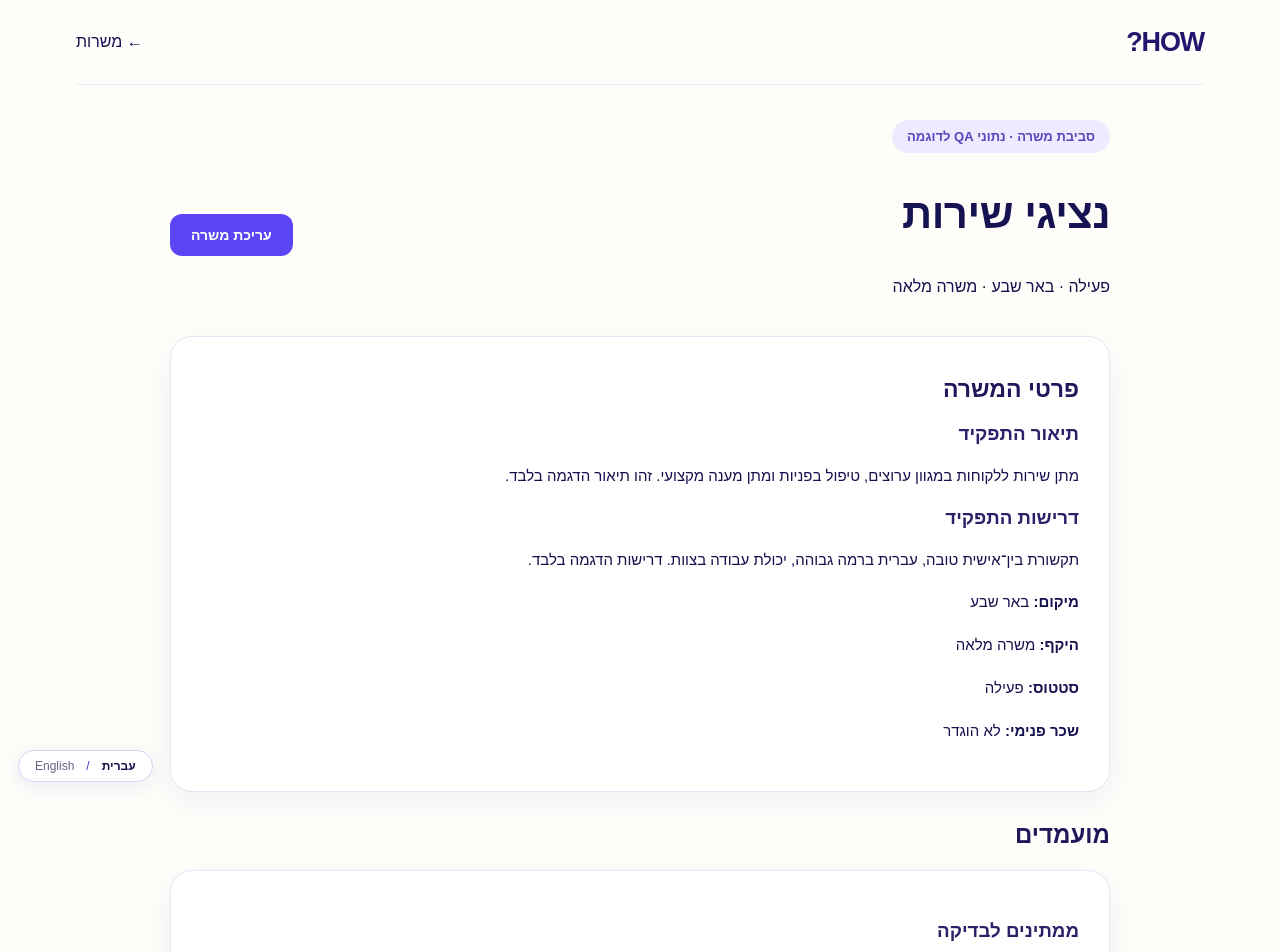
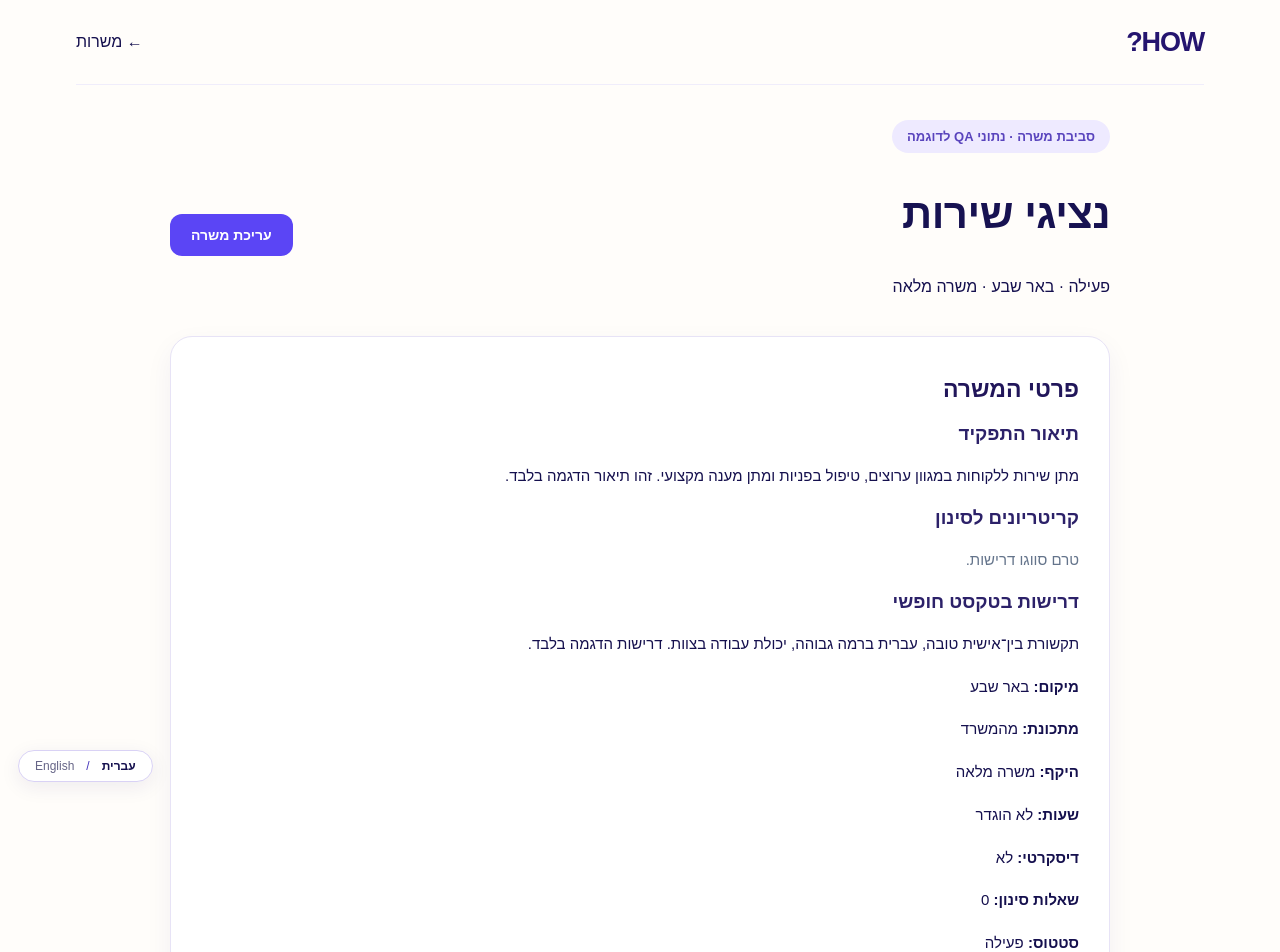
Before and after one commit to IritSel/recruitment-ai, a Next.js app: page /recruiter/jobs/1 in a window 1280 px wide. Shown: the top 952 px of the page. Built offline with nearby package versions, Linux system fonts and the light colour scheme.

Commit message:
QA: editable recruiter-controlled job criteria and screening questions

```diff
--- a/app/recruiter/jobs/1/page.tsx
+++ b/app/recruiter/jobs/1/page.tsx
@@ -3,40 +3,77 @@ import Link from "next/link";
 import {useEffect,useState} from "react";
 import {useSiteLanguage} from "../../../components/useSiteLanguage";
 
-type Job={title:string;description:string;requirements:string;location:string;employment:string;salary:string;status:string};
-const defaults:Job={title:"נציגי שירות",description:"מתן שירות ללקוחות במגוון ערוצים, טיפול בפניות ומתן מענה מקצועי. זהו תיאור הדגמה בלבד.",requirements:"תקשורת בין־אישית טובה, עברית ברמה גבוהה, יכולת עבודה בצוות. דרישות הדגמה בלבד.",location:"באר שבע",employment:"משרה מלאה",salary:"",status:"פעילה"};
+type Priority="must"|"preferred"|"flexible";
+type Criterion={id:string;text:string;priority:Priority};
+type Job={title:string;description:string;requirements:string;location:string;employment:string;salary:string;status:string;criteria:Criterion[];remote:string;workHours:string;confidential:boolean;screeningQuestions:string[]};
+const defaults:Job={title:"נציגי שירות",description:"מתן שירות ללקוחות במגוון ערוצים, טיפול בפניות ומתן מענה מקצועי. זהו תיאור הדגמה בלבד.",requirements:"תקשורת בין־אישית טובה, עברית ברמה גבוהה, יכולת עבודה בצוות. דרישות הדגמה בלבד.",location:"באר שבע",employment:"משרה מלאה",salary:"",status:"פעילה",criteria:[],remote:"onsite",workHours:"",confidential:false,screeningQuestions:[]};
 const storageKey="how-qa-job-1";
 const field:React.CSSProperties={width:"100%",padding:12,border:"1px solid #ddd6fe",borderRadius:10,font:"inherit",boxSizing:"border-box"};
+const priorities:{value:Priority;he:string;en:string}[]=[{value:"must",he:"חובה",en:"Must have"},{value:"preferred",he:"יתרון",en:"Preferred"},{value:"flexible",he:"גמיש",en:"Flexible"}];
 export default function JobWorkspace(){
  const en=useSiteLanguage()==="en";
  const [job,setJob]=useState<Job>(defaults);
  const [edit,setEdit]=useState(false);
  const [saved,setSaved]=useState(false);
- useEffect(()=>{try{const raw=localStorage.getItem(storageKey);if(raw)setJob({...defaults,...JSON.parse(raw)})}catch{}},[]);
- const update=(key:keyof Job,value:string)=>{setJob(prev=>({...prev,[key]:value}));setSaved(false)};
- const save=()=>{try{localStorage.setItem(storageKey,JSON.stringify(job));setEdit(false);setSaved(true)}catch{setSaved(false)}};
+ const [error,setError]=useState("");
+ const [newCriterion,setNewCriterion]=useState("");
+ const [newQuestion,setNewQuestion]=useState("");
+ useEffect(()=>{try{const raw=localStorage.getItem(storageKey);if(raw){const parsed=JSON.parse(raw) as Partial<Job>;setJob({...defaults,...parsed,criteria:Array.isArray(parsed.criteria)?parsed.criteria:[],screeningQuestions:Array.isArray(parsed.screeningQuestions)?parsed.screeningQuestions:[]})}}catch{}},[]);
+ const update=<K extends keyof Job>(key:K,value:Job[K])=>{setJob(prev=>({...prev,[key]:value}));setSaved(false)};
+ const changeCriterion=(id:string,patch:Partial<Criterion>)=>update("criteria",job.criteria.map(c=>c.id===id?{...c,...patch}:c));
+ const addCriterion=()=>{const text=newCriterion.trim();if(!text)return;update("criteria",[...job.criteria,{id:"qa-"+Date.now()+"-"+job.criteria.length,text,priority:"flexible"}]);setNewCriterion("")};
+ const addQuestion=()=>{const text=newQuestion.trim();if(!text||job.screeningQuestions.length>=3)return;update("screeningQuestions",[...job.screeningQuestions,text]);setNewQuestion("")};
+ const save=()=>{if(!job.title.trim()||!job.description.trim()){setError(en?"Title and description are required.":"יש למלא שם משרה ותיאור.");return}if(job.criteria.some(c=>!c.text.trim())){setError(en?"Every criterion needs text.":"יש למלא טקסט בכל דרישה או למחוק אותה.");return}try{localStorage.setItem(storageKey,JSON.stringify(job));setEdit(false);setSaved(true);setError("")}catch{setError(en?"Could not save locally.":"לא ניתן לשמור בדפדפן.")}};
  return <main className="shell"><nav className="nav"><Link className="brand" href="/">HOW?</Link><Link href="/recruiter/jobs">← {en?"Jobs":"משרות"}</Link></nav>
  <section style={{padding:"35px 0",maxWidth:940,margin:"auto"}}>
  <span className="eyebrow">{en?"QA demo job workspace":"סביבת משרה · נתוני QA לדוגמה"}</span>
  <div style={{display:"flex",justifyContent:"space-between",gap:16,alignItems:"center",flexWrap:"wrap"}}>
  <div><h1>{job.title}</h1><p>{job.status} · {job.location} · {job.employment}</p></div>
- <button className="button" type="button" onClick={()=>{setEdit(v=>!v);setSaved(false)}}>{edit?(en?"Cancel editing":"ביטול עריכה"):(en?"Edit job":"עריכת משרה")}</button></div>
- {saved&&<p role="status" style={{color:"#166534"}}>{en?"Saved locally for QA. Not published to database.":"השינויים נשמרו בדפדפן לצורכי QA בלבד; הם לא פורסמו למסד הנתונים."}</p>}
+ <button className="button" type="button" onClick={()=>{setEdit(v=>!v);setSaved(false);setError("")}}>{edit?(en?"Cancel editing":"ביטול עריכה"):(en?"Edit job":"עריכת משרה")}</button></div>
+ {saved&&<p role="status" style={{color:"#166534"}}>{en?"Saved in this browser for QA only, not in the database.":"השינויים נשמרו בדפדפן לצורכי QA בלבד, ולא במסד הנתונים."}</p>}
  <div className="choice" style={{marginTop:20}}>
  <h2>{en?"Job details":"פרטי המשרה"}</h2>
- {edit?<form onSubmit={e=>{e.preventDefault();save()}} style={{display:"grid",gap:14}}>
+ {edit?<form onSubmit={e=>{e.preventDefault();save()}} style={{display:"grid",gap:16}}>
  <label>{en?"Job title":"שם המשרה"}<input required style={field} value={job.title} onChange={e=>update("title",e.target.value)}/></label>
  <label>{en?"Description":"תיאור התפקיד"}<textarea required style={{...field,minHeight:130}} value={job.description} onChange={e=>update("description",e.target.value)}/></label>
- <label>{en?"Requirements":"דרישות התפקיד"}<textarea style={{...field,minHeight:110}} value={job.requirements} onChange={e=>update("requirements",e.target.value)}/></label>
+ <section style={{padding:16,border:"1px solid #ddd6fe",borderRadius:14,display:"grid",gap:12}}>
+ <h3 style={{margin:0}}>{en?"Screening criteria — recruiter decides":"קריטריונים לסינון — המגייסת קובעת"}</h3>
+ <p style={{margin:0,color:"#64748b"}}>{en?"Set each requirement as must-have, preferred or flexible. No AI classification is applied here.":"לכל דרישה בחרי חובה, יתרון או גמיש. אין כאן סיווג אוטומטי של AI."}</p>
+ {job.criteria.map((c,i)=><div key={c.id} style={{display:"grid",gap:8,padding:12,border:"1px solid #e2e8f0",borderRadius:12}}>
+ <label>{en?"Requirement":"דרישה"} {i+1}<input aria-label={(en?"Requirement ":"דרישה ")+(i+1)} style={field} value={c.text} onChange={e=>changeCriterion(c.id,{text:e.target.value})}/></label>
+ <div style={{display:"flex",gap:10,alignItems:"center",flexWrap:"wrap"}}>
+ <label style={{flex:"1 1 180px"}}>{en?"Priority":"סיווג"}<select style={field} value={c.priority} onChange={e=>changeCriterion(c.id,{priority:e.target.value as Priority})}>{priorities.map(p=><option key={p.value} value={p.value}>{en?p.en:p.he}</option>)}</select></label>
+ <button type="button" style={{padding:10,border:"1px solid #ddd6fe",borderRadius:10,background:"white",cursor:"pointer"}} onClick={()=>update("criteria",job.criteria.filter(x=>x.id!==c.id))}>{en?"Remove requirement":"מחיקת דרישה"}</button>
+ </div></div>)}
+ <div style={{display:"flex",gap:8,flexWrap:"wrap"}}><input style={{...field,flex:"1 1 230px"}} placeholder={en?"New requirement":"הוספת דרישה חדשה"} value={newCriterion} onChange={e=>setNewCriterion(e.target.value)}/><button type="button" onClick={addCriterion} disabled={!newCriterion.trim()} style={{padding:"10px 16px",border:"1px solid #ddd6fe",borderRadius:10,cursor:"pointer"}}>{en?"Add requirement":"הוספת דרישה"}</button></div>
+ <small>{en?"Existing free-text requirements are retained below until explicitly converted.":"הדרישות מהשדה הישן נשמרות בנפרד עד שהמגייסת תסווג אותן במפורש."}</small>
+ <label>{en?"Legacy requirements text":"טקסט דרישות קודם (לבדיקה)"}<textarea style={{...field,minHeight:85}} value={job.requirements} onChange={e=>update("requirements",e.target.value)}/></label>
+ </section>
  <label>{en?"Location":"מיקום"}<input style={field} value={job.location} onChange={e=>update("location",e.target.value)}/></label>
+ <label>{en?"Work arrangement":"מתכונת עבודה"}<select style={field} value={job.remote} onChange={e=>update("remote",e.target.value)}><option value="onsite">{en?"On site":"מהמשרד"}</option><option value="hybrid">{en?"Hybrid":"היברידית"}</option><option value="remote">{en?"Remote":"מרחוק"}</option></select></label>
  <label>{en?"Employment":"היקף משרה"}<select style={field} value={job.employment} onChange={e=>update("employment",e.target.value)}><option>משרה מלאה</option><option>משרה חלקית</option><option>משמרות</option><option>Full time</option><option>Part time</option></select></label>
- <label>{en?"Internal salary range":"טווח שכר פנימי (לא מוצג למועמדים)"}<input style={field} value={job.salary} onChange={e=>update("salary",e.target.value)}/></label>
+ <label>{en?"Workdays and hours":"ימים ושעות עבודה"}<input style={field} value={job.workHours} onChange={e=>update("workHours",e.target.value)} placeholder={en?"e.g. Sun–Thu 09:00–17:00":"למשל א׳–ה׳ 09:00–17:00"}/></label>
+ <label>{en?"Internal salary range":"טווח שכר פנימי"}<input style={field} value={job.salary} onChange={e=>update("salary",e.target.value)}/></label>
+ <label style={{display:"flex",gap:8,alignItems:"center"}}><input type="checkbox" checked={job.confidential} onChange={e=>update("confidential",e.target.checked)}/>{en?"Confidential posting — hide company name":"פרסום דיסקרטי — הסתרת שם החברה"}</label>
+ <section style={{padding:16,border:"1px solid #ddd6fe",borderRadius:14,display:"grid",gap:12}}>
+ <h3 style={{margin:0}}>{en?"Candidate screening questions (up to 3)":"שאלות הבהרה למועמדת (עד 3)"}</h3>
+ {job.screeningQuestions.map((q,i)=><div key={i} style={{display:"flex",gap:8}}><input style={field} value={q} aria-label={(en?"Question ":"שאלה ")+(i+1)} onChange={e=>update("screeningQuestions",job.screeningQuestions.map((x,j)=>j===i?e.target.value:x))}/><button type="button" onClick={()=>update("screeningQuestions",job.screeningQuestions.filter((_,j)=>j!==i))}>{en?"Remove":"מחקי"}</button></div>)}
+ {job.screeningQuestions.length<3&&<div style={{display:"flex",gap:8}}><input style={field} placeholder={en?"New question":"שאלה חדשה"} value={newQuestion} onChange={e=>setNewQuestion(e.target.value)}/><button type="button" disabled={!newQuestion.trim()} onClick={addQuestion}>{en?"Add":"הוספה"}</button></div>}
+ </section>
  <label>{en?"Status":"סטטוס"}<select style={field} value={job.status} onChange={e=>update("status",e.target.value)}><option>פעילה</option><option>מוקפאת</option><option>סגורה</option></select></label>
+ {error&&<p role="alert" style={{color:"#b42318"}}>{error}</p>}
  <button className="button" type="submit">{en?"Save QA changes":"שמירת שינויים ב־QA"}</button>
- </form>:<><h3>{en?"Description":"תיאור התפקיד"}</h3><p style={{whiteSpace:"pre-wrap"}}>{job.description}</p><h3>{en?"Requirements":"דרישות התפקיד"}</h3><p style={{whiteSpace:"pre-wrap"}}>{job.requirements}</p><p><b>{en?"Location":"מיקום"}:</b> {job.location}</p><p><b>{en?"Employment":"היקף"}:</b> {job.employment}</p><p><b>{en?"Status":"סטטוס"}:</b> {job.status}</p><p><b>{en?"Internal salary":"שכר פנימי"}:</b> {job.salary||"לא הוגדר"}</p></>}
+ </form>:<><h3>{en?"Description":"תיאור התפקיד"}</h3><p style={{whiteSpace:"pre-wrap"}}>{job.description}</p><h3>{en?"Screening criteria":"קריטריונים לסינון"}</h3>
+ {job.criteria.length?job.criteria.map(c=><p key={c.id}>• {c.text} — <b>{en?priorities.find(p=>p.value===c.priority)?.en:priorities.find(p=>p.value===c.priority)?.he}</b></p>):<p style={{color:"#64748b"}}>{en?"No criteria classified yet.":"טרם סווגו דרישות."}</p>}
+ <h3>{en?"Legacy requirements":"דרישות בטקסט חופשי"}</h3><p style={{whiteSpace:"pre-wrap"}}>{job.requirements}</p>
+ <p><b>{en?"Location":"מיקום"}:</b> {job.location}</p><p><b>{en?"Work arrangement":"מתכונת"}:</b> {job.remote==="hybrid"?"היברידית":job.remote==="remote"?"מרחוק":"מהמשרד"}</p>
+ <p><b>{en?"Employment":"היקף"}:</b> {job.employment}</p><p><b>{en?"Work hours":"שעות"}:</b> {job.workHours||"לא הוגדר"}</p>
+ <p><b>{en?"Confidential":"דיסקרטי"}:</b> {job.confidential?"כן":"לא"}</p>
+ <p><b>{en?"Screening questions":"שאלות סינון"}:</b> {job.screeningQuestions.length}</p>
+ <p><b>{en?"Status":"סטטוס"}:</b> {job.status}</p><p><b>{en?"Internal salary":"שכר פנימי"}:</b> {job.salary||"לא הוגדר"}</p></>}
  </div>
  <h2 style={{marginTop:28}}>{en?"Candidates":"מועמדים"}</h2>
- <div className="choice"><h3>{en?"Waiting for review":"ממתינים לבדיקה"}</h3><p><b>נועה כהן</b> · 4/4 קריטריוני חובה · באר שבע (נתוני הדגמה)</p><Link className="button" href="/recruiter/candidates/1">{en?"Open candidate":"פתיחת מועמד/ת"}</Link></div>
+ <div className="choice"><h3>{en?"Waiting for review":"ממתינים לבדיקה"}</h3><p><b>נועה כהן</b> · {en?"Sample candidate — matching not recalculated":"מועמדת לדוגמה — ההתאמה אינה מחושבת מחדש"}</p><Link className="button" href="/recruiter/candidates/1">{en?"Open candidate":"פתיחת מועמד/ת"}</Link></div>
  <div className="choice"><h3>{en?"In process":"בתהליך"}</h3><p>{en?"3 demo candidates":"3 מועמדים לדוגמה"}</p></div>
  </section></main>
 }
```
